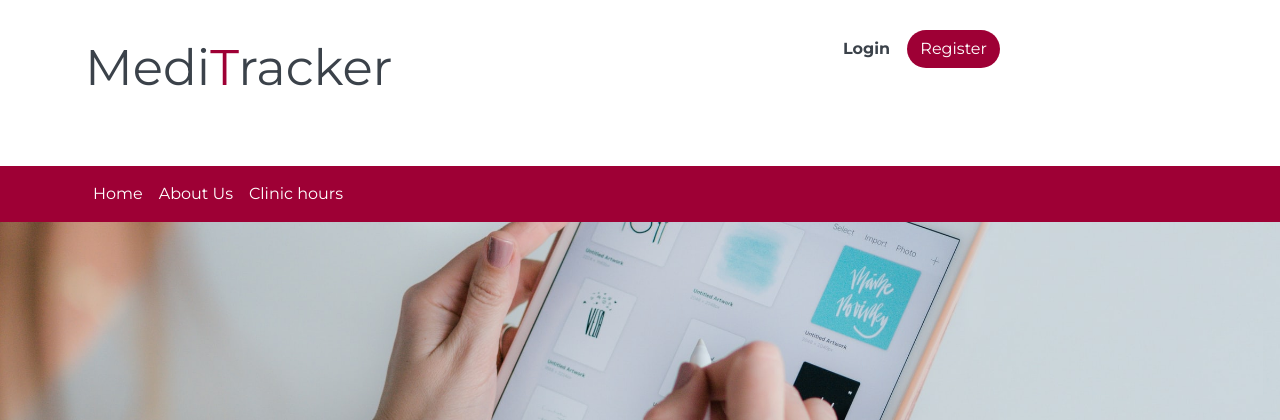
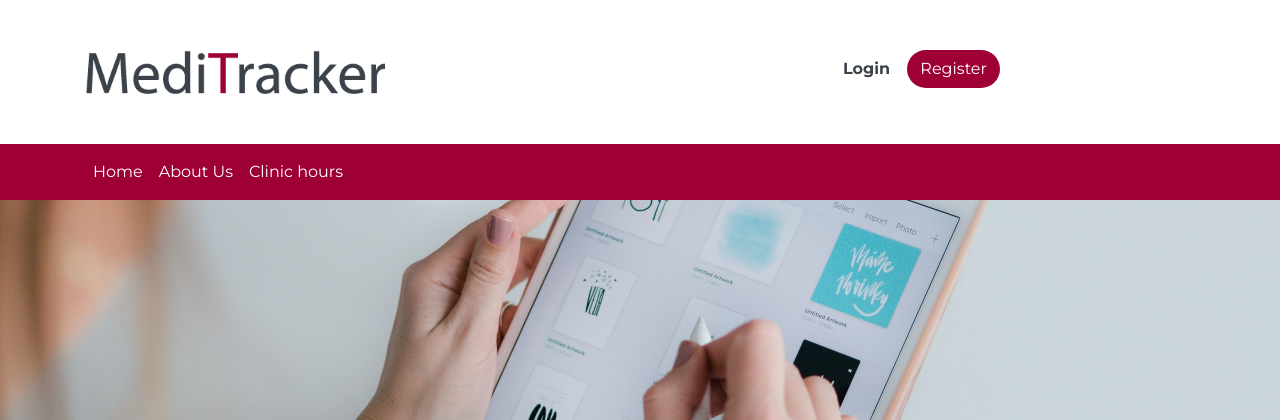
Before and after one commit to JessicaJuliet/meditracker, a Flask app: page / in a window 1280 px wide. Shown: the top 420 px of the page. Run offline with Flask 2, Linux system fonts and the light colour scheme; some libraries are stand-ins or nearby versions.

Commit message:
Upload logo to images folder and update on website and README.md

```diff
--- a/app.py
+++ b/app.py
@@ -160,8 +160,8 @@ def patientprofile(username):
             url_for("dashboard", username=session["user"]))
 
     user = mongo.db.users.find_one({"username": session["user"]})
+    username = user["username"]
     image = user["image"]
-    username = user["username"]
     height = user["height"]
     dob = user["dob"]
     height_metric = mongo.db.height_metric.find().sort("height_metric", 1)
--- a/static/css/style.css
+++ b/static/css/style.css
@@ -17,23 +17,8 @@ body, p {
 /* ----------- Navbar ----------- */
 
 .nav-top {
-    margin-top: 30px;
-}
-
-.logo {
-    font-size: 50px;
-    font-family: 'Open Sans', sans-serif;
-    margin-bottom: 0px;
-    color: #3B424A;
-}
-
-.logo:hover {
-    text-decoration: none;
-    color: #3B424A;
-}
-
-.t {
-    color: #9E0035;
+    margin-top: 50px;
+    margin-bottom: 50px;
 }
 
 .register-button {
--- a/templates/components/navigation/navbar.html
+++ b/templates/components/navigation/navbar.html
@@ -1,10 +1,8 @@
 <div class="container nav-top">
     <div class="row">
         <span class="col-xs-12 col-md-8">
-            <!-- Placeholder until logo designed -->
-            <a class="logo" href="{{ url_for('home') }}">
-                <p>Medi<span class="t">T</span>racker</p>
-            </a>
+            <!-- MediTracker logo -->
+            <a href="{{ url_for('home') }}"><img src="static/images/meditracker-logo.png" width="300" alt="MediTracker logo"></a>
         </span>
         <span class="col-sm-">
             {% if session.user %}
--- a/templates/layout/head.html
+++ b/templates/layout/head.html
@@ -9,4 +9,4 @@
 <link rel="stylesheet" href="{{ url_for('static', filename='css/style.css') }}" type="text/css">
 {% block styles %}
 {% endblock %}
-<title>MediTracker</title>
+<title>MediTracker - Patient Portal</title>
```
Also changed, not shown: README.md, static/images/meditracker-logo.png (added).
